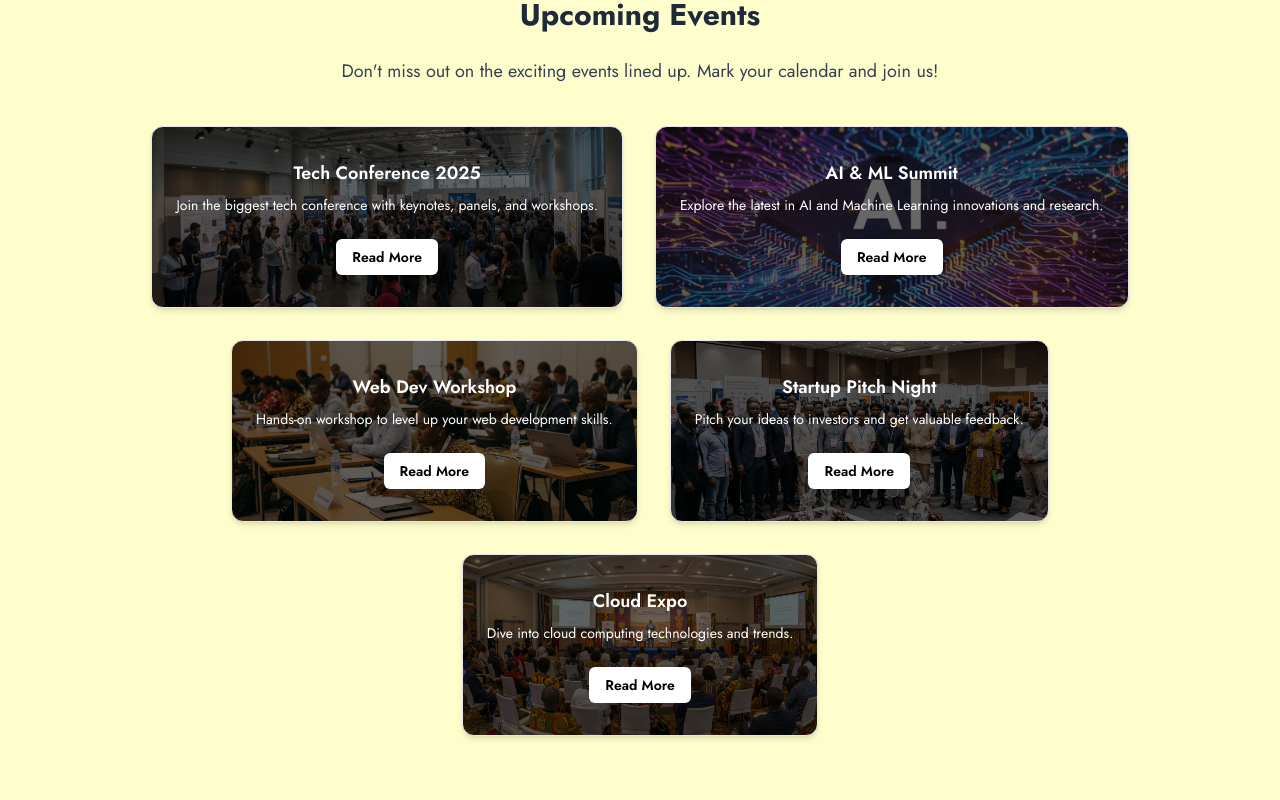
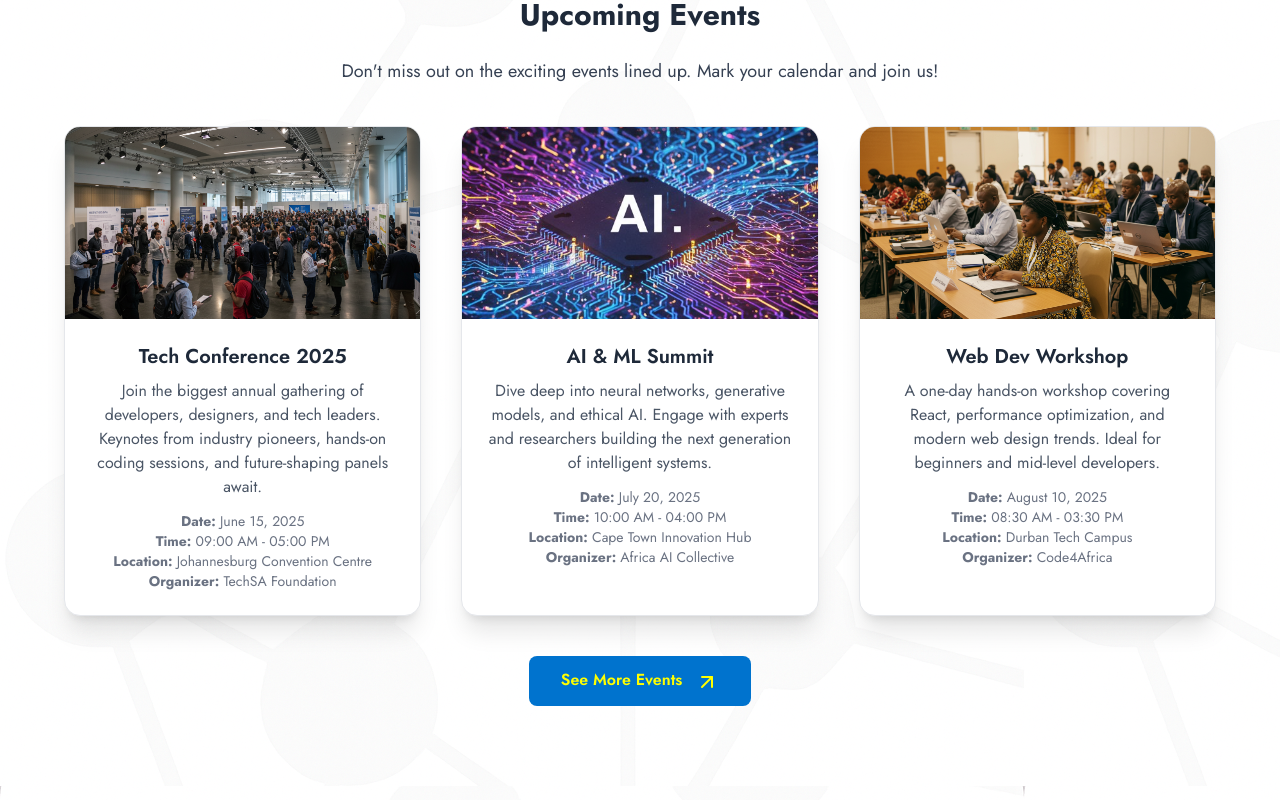
Before and after one commit to NeoPhetoane/IndabaX_Equatorial_Guinea, a React (Vite) app: page / in a window 1280 px wide. Shown: the part 4640-5440 px from the top of the page. Built offline with nearby package versions, Linux system fonts and the light colour scheme.

Commit message:
Upcoming events now fetched from data page for accessibility.

```diff
--- a/src/components/UpcomingEvents.jsx
+++ b/src/components/UpcomingEvents.jsx
@@ -1,58 +1,13 @@
+import eventsData from "../data/eventsData";
 import { Link } from "react-router-dom";
-
-const eventsData = [
-  {
-    id: 1,
-    icon: "📅",
-    title: "Tech Conference 2025",
-    description:
-      "Join the biggest tech conference with keynotes, panels, and workshops.",
-    date: "June 15, 2025",
-    barColor: "green-500",
-    image: "/hero2.jpg",
-  },
-  {
-    id: 2,
-    icon: "🤖",
-    title: "AI & ML Summit",
-    description:
-      "Explore the latest in AI and Machine Learning innovations and research.",
-    date: "July 20, 2025",
-    barColor: "green-500",
-    image: "/aichip.jpg",
-  },
-  {
-    id: 3,
-    icon: "💻",
-    title: "Web Dev Workshop",
-    description: "Hands-on workshop to level up your web development skills.",
-    date: "August 10, 2025",
-    barColor: "green-500",
-    image: "/hero11.jpg",
-  },
-  {
-    id: 4,
-    icon: "🚀",
-    title: "Startup Pitch Night",
-    description: "Pitch your ideas to investors and get valuable feedback.",
-    date: "September 5, 2025",
-    barColor: "green-500",
-    image: "/hero3.jpg",
-  },
-  {
-    id: 5,
-    icon: "☁️",
-    title: "Cloud Expo",
-    description: "Dive into cloud computing technologies and trends.",
-    date: "October 12, 2025",
-    barColor: "green-500",
-    image: "/hero10.jpg",
-  },
-];
+import { ArrowUpRight } from "lucide-react";
 
 export default function UpcomingEvents() {
   return (
-    <section className="py-20 px-6 bg-yellow">
+    <section
+      className="py-20 px-6 bg-yellow"
+      style={{ backgroundImage: "url('/bgwhite.png')" }}
+    >
       <div className="max-w-6xl mx-auto text-center">
         <h2 className="text-3xl font-extrabold mb-6 text-gray-800">
           Upcoming Events
@@ -62,32 +17,49 @@ export default function UpcomingEvents() {
           join us!
         </p>
 
-        <div className="flex flex-wrap justify-center gap-8">
-          {eventsData.map((event) => (
+        <div className="grid grid-cols-1 sm:grid-cols-2 lg:grid-cols-3 gap-10">
+          {eventsData.slice(0, 3).map((event) => (
             <div
               key={event.id}
-              className="relative bg-cover bg-center border border-gray-200 rounded-xl shadow-md px-6 py-8 hover:shadow-lg transition duration-300 text-white"
-              style={{
-                backgroundImage: `url(${event.image})`,
-                backgroundBlendMode: "overlay",
-                backgroundColor: "rgba(0, 0, 0, 0.6)",
-              }}
+              className="group relative bg-white shadow-xl hover:shadow-2xl transition-shadow duration-300 rounded-2xl overflow-hidden border border-gray-200"
             >
               <div
-                className={`absolute top-0 left-0 w-full h-2 ${event.barColor} rounded-t-xl`}
-              />
-              <div className="relative z-10">
-                <h3 className="text-lg font-semibold mb-2">{event.title}</h3>
-                <p className="text-sm">{event.description}</p>
-                <Link to="/events">
-                  <button className="mt-6 bg-white text-black text-sm font-semibold px-4 py-2 rounded-md hover:bg-green-600">
-                    Read More
-                  </button>
-                </Link>
+                className="absolute left-0 top-0 h-full w-1.5 rounded-r-full"
+                style={{ backgroundColor: `var(--tw-${event.barColor})` }}
+              ></div>
+
+              <div
+                className="h-48 w-full bg-cover bg-center"
+                style={{ backgroundImage: `url(${event.image})` }}
+              ></div>
+
+              <div className="p-6">
+                <h3 className="text-xl font-semibold mb-2">
+                  {event.icon} {event.title}
+                </h3>
+                <p className="text-gray-600 mb-3">{event.description}</p>
+                <p className="text-sm text-gray-500">
+                  <strong>Date:</strong> {event.date}
+                </p>
+                <p className="text-sm text-gray-500">
+                  <strong>Time:</strong> {event.time}
+                </p>
+                <p className="text-sm text-gray-500">
+                  <strong>Location:</strong> {event.location}
+                </p>
+                <p className="text-sm text-gray-500">
+                  <strong>Organizer:</strong> {event.organizer}
+                </p>
               </div>
             </div>
           ))}
         </div>
+        <Link
+          to="/events"
+          className="inline-block mt-10 bg-true-blue text-true-yellow hover:bg-yellow hover:text-true-blue font-semibold py-3 px-8 rounded-lg transition"
+        >
+          See More Events <ArrowUpRight className="inline ml-2" />
+        </Link>
       </div>
     </section>
   );
```
